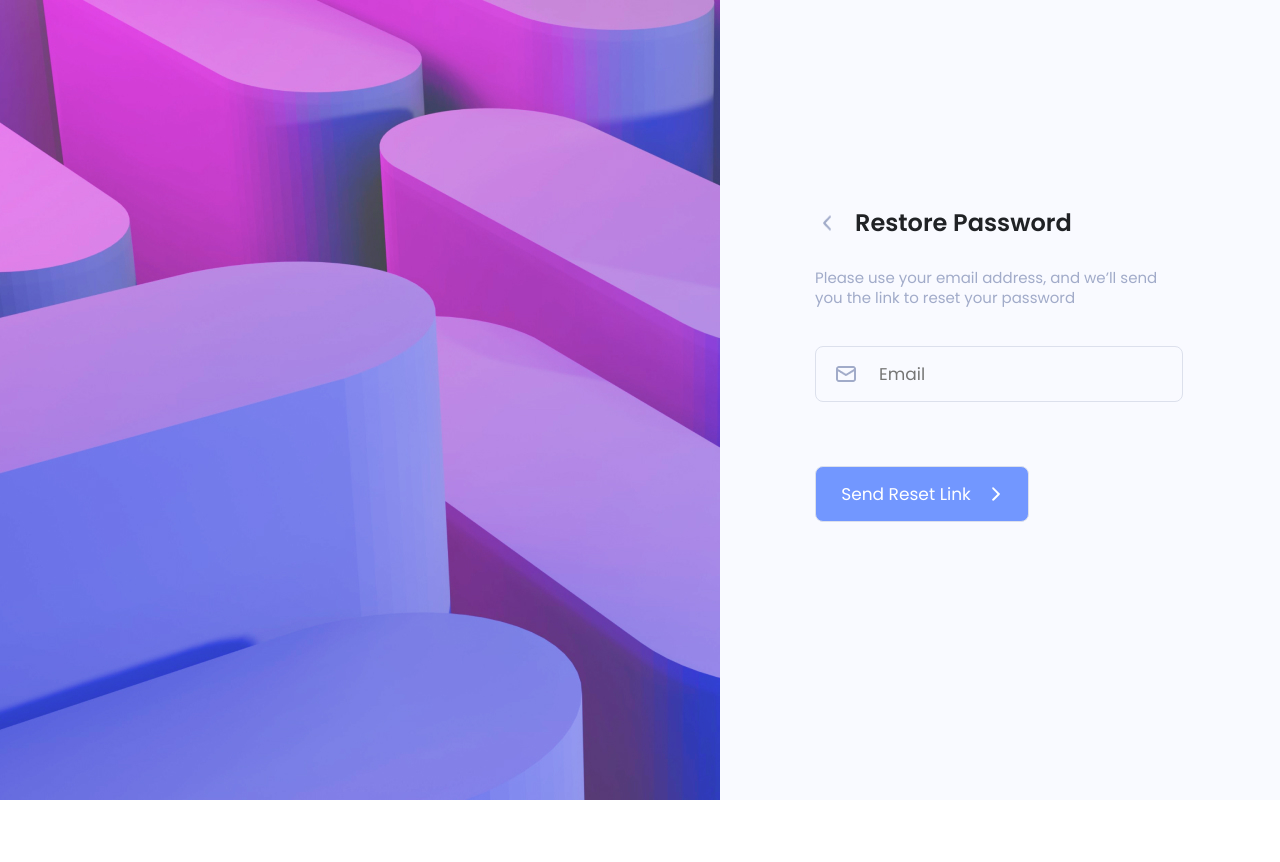
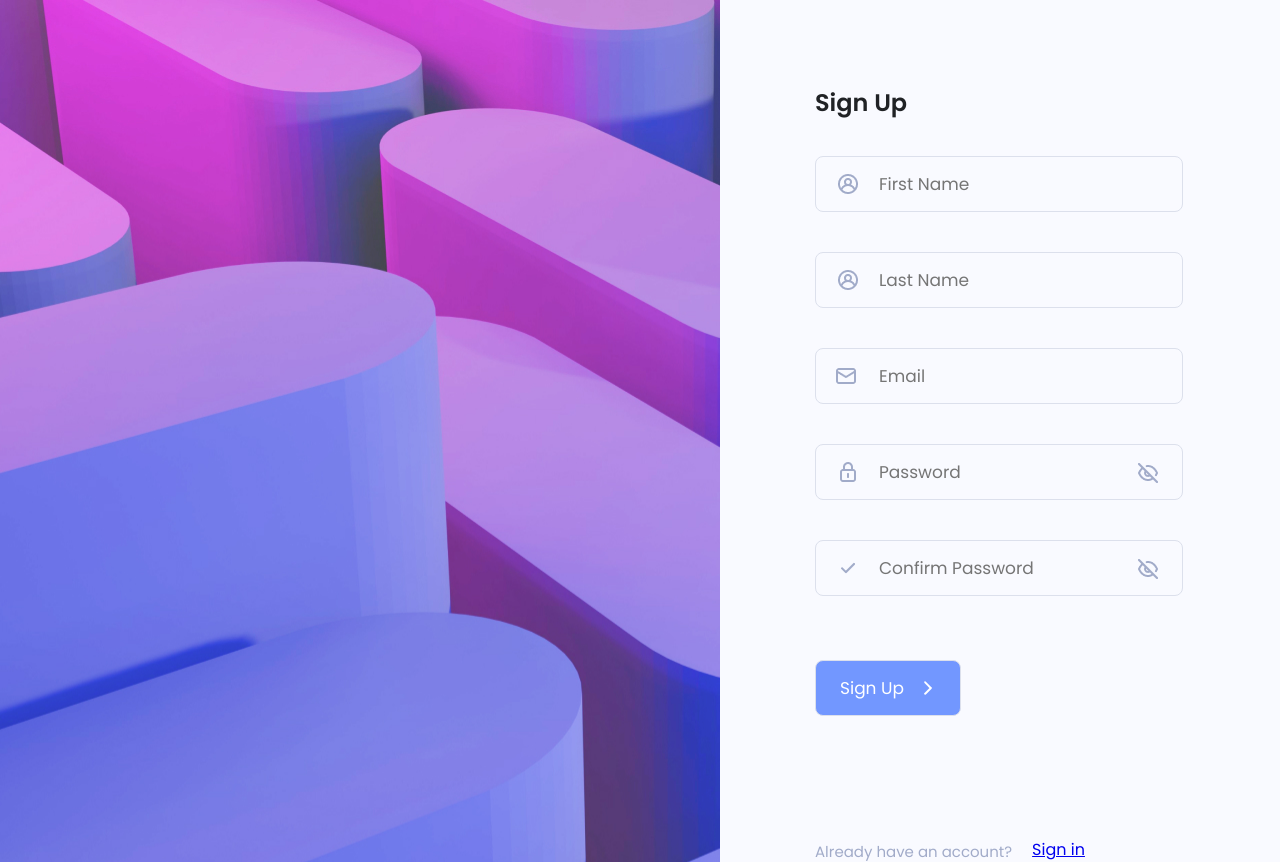
Before and after one commit to Tatsianazhylevich/itrexLab, a plain HTML site: page index.html in a window 1280 px wide. Before the commit the page ends 800 px from the top, so only its background shows below. Drawn offline with Linux system fonts and the light colour scheme.

Commit message:
Update index.html

```diff
--- a/index.html
+++ b/index.html
@@ -14,7 +14,7 @@
 </head>
 <body>
     <div class="container">
-            <div class="form form-signUp hidden">
+            <div class="form form-signUp">
                 <div class="form-title title-signUp">
                     <p>Sign Up</p>
                 </div>
@@ -81,7 +81,7 @@
 
             </div>
 
-            <div class="form form-restorePassword">
+            <div class="form form-restorePassword hidden">
                 <div class="form-title title-restorePassword">
                     <img src="./sourse/images/angle-left-b.png" alt="arrow-left">
                     <p class="title-text">Restore Password</p>
```
